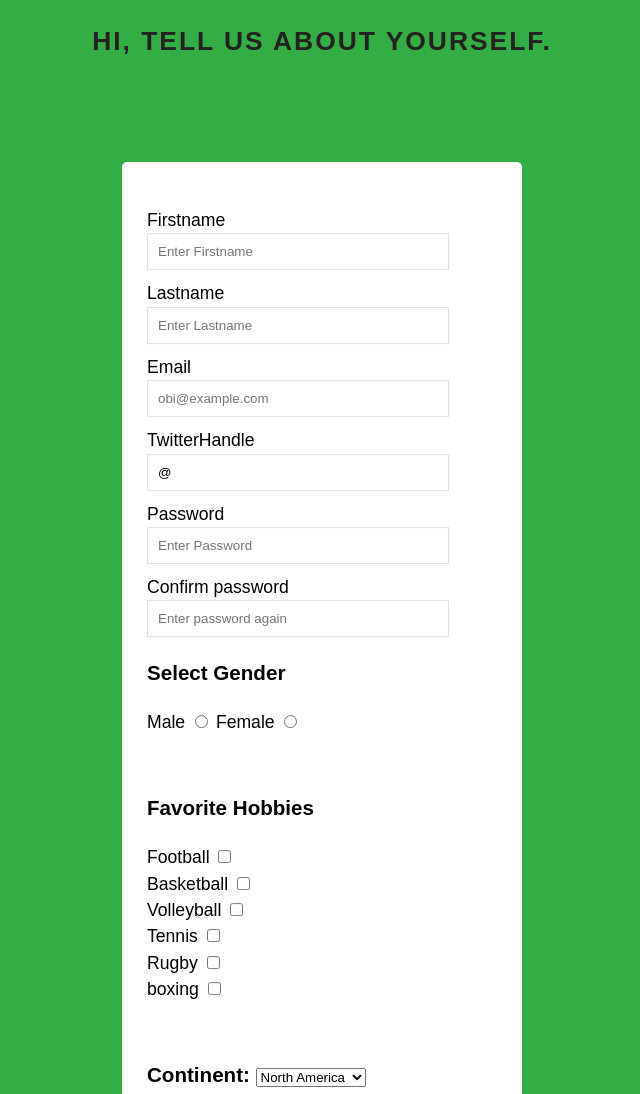
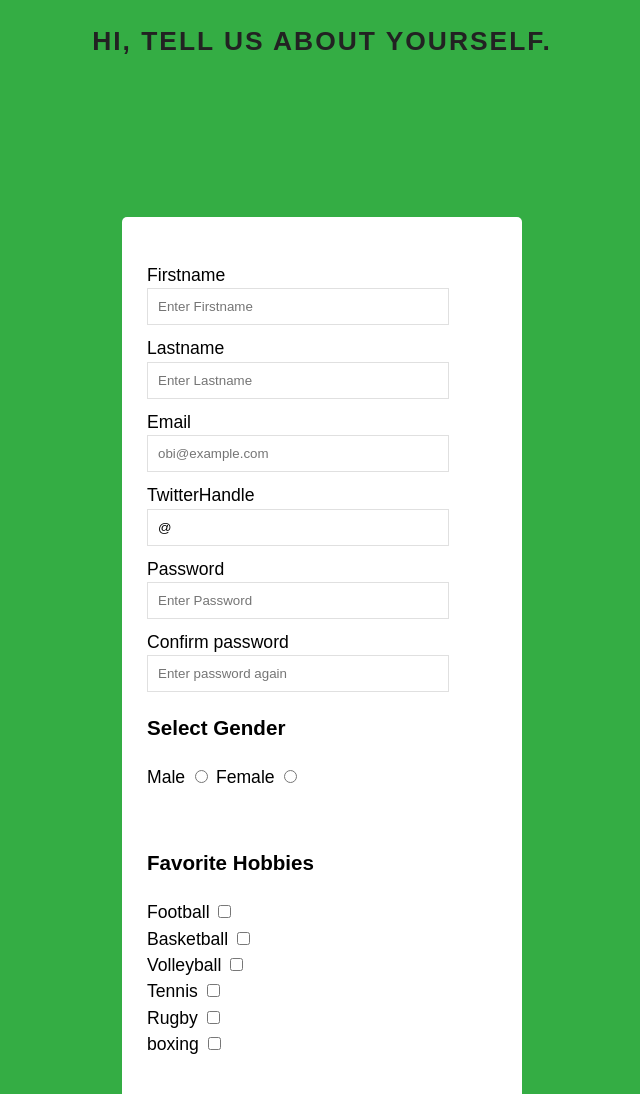
Before and after one commit to donaldcrane/donald-first-project, a plain HTML site: page index.html in a window 1280 px wide. Shown: the top 1094 px of the page, without its empty margins (318-958 px from the left). Before the commit the page ends 800 px from the top, so only its background shows below. Drawn offline with Linux system fonts and the light colour scheme.

Commit message:
Update crane.css

```diff
--- a/crane.css
+++ b/crane.css
@@ -10,10 +10,10 @@ body{
 
 }
 .main{
-    position: fixed;
+    position: absolute;
     top: 50%;
     left: 50%;
-    transform: translate(-50%, -13%);
+    transform: translate(-50%, -10%);
     color: black;
     max-width: 350px;
     width: 100%;
```
